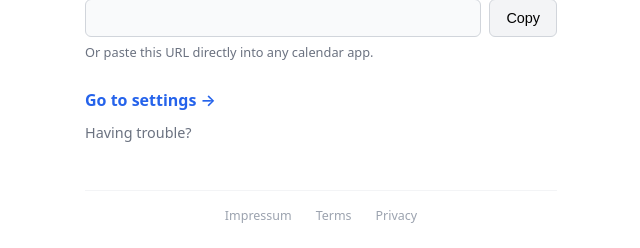
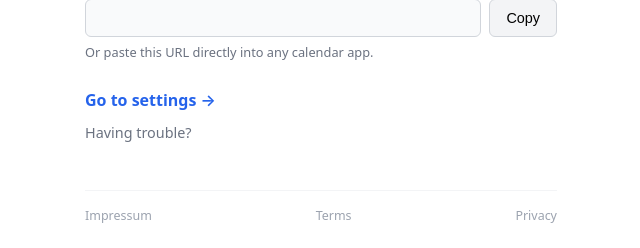
Before and after one commit to JamisonProctor/weather_cal, a Python web app: template src/web/templates/connect.html in a window 1280 px wide. Shown: the part 609-857 px from the top of the page, without its empty margins (319-959 px from the left). Run offline with Jinja, Linux system fonts and the light colour scheme; the template is opened without the code that fills it, so the values that code supplies are empty.

Commit message:
style: revert footer to space-between layout
Co-Authored-By: Claude Opus 4.6 <noreply@anthropic.com>

```diff
--- a/src/web/templates/base.html
+++ b/src/web/templates/base.html
@@ -51,7 +51,7 @@
     </nav>
     {% block content %}{% endblock %}
     {% block footer %}
-    <footer style="margin-top:48px;padding-top:16px;border-top:1px solid #f3f4f6;font-size:0.78rem;display:flex;justify-content:center;gap:24px">
+    <footer style="margin-top:48px;padding-top:16px;border-top:1px solid #f3f4f6;font-size:0.78rem;display:flex;justify-content:space-between">
       <a href="/impressum" style="color:#9ca3af;text-decoration:none">Impressum</a>
       <a href="/terms" style="color:#9ca3af;text-decoration:none">Terms</a>
       <a href="/privacy" style="color:#9ca3af;text-decoration:none">Privacy</a>
```
